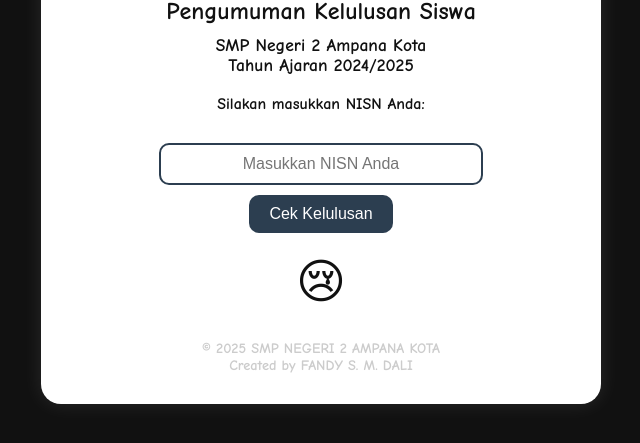
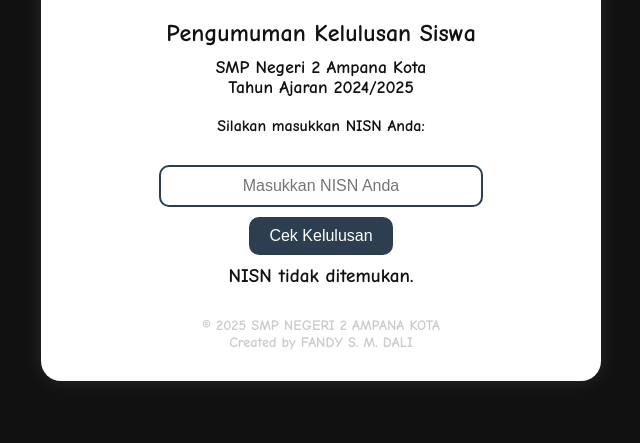
Before and after one commit to Admin-Dekstop/Web-kelulusan, a plain HTML site: page index.html in a window 1280 px wide. Both pictures are taken after a click on the button "Cek Kelulusan". Shown: the part 277-720 px from the top of the page, without its empty margins (319-959 px from the left). Drawn offline with nearby package versions, Linux system fonts and the light colour scheme.

Commit message:
index.html

```diff
--- a/index.html
+++ b/index.html
@@ -135,6 +135,12 @@
       display: none;
       animation: fadeIn 1s ease-in-out;
     }
+
+    .status {
+      font-size: 1.2em;
+      margin-top: 10px;
+    }
+
   </style>
 </head>
 <body>
@@ -156,6 +162,7 @@
     </div>
 
     <div class="emoji" id="statusEmoji">🎉</div>
+    <div class="status" id="statusText"></div>
 
     <footer>
       © 2025 SMP NEGERI 2 AMPANA KOTA<br>
@@ -192,11 +199,21 @@
     function cekKelulusan() {
       const nisn = document.getElementById("nisnInput").value.trim();
       const emoji = document.getElementById("statusEmoji");
+      const statusText = document.getElementById("statusText");
 
-      // Contoh NISN lulus atau tidak (nanti kamu ganti dengan logikamu sendiri)
-      if (nisn === "1234567890") {
+      // Data siswa (NISN, Nama, Status Kelulusan)
+      const siswaData = {
+        "1234567890": { nama: "Andi Pratama", status: "Lulus" },
+        "0987654321": { nama: "Budi Santoso", status: "Tidak Lulus" },
+      };
+
+      if (siswaData[nisn]) {
+        const siswa = siswaData[nisn];
+        statusText.innerText = `${siswa.nama} - ${siswa.status}`;
+        emoji.style.display = "block";
+
+        if (siswa.status === "Lulus") {
           emoji.innerText = "🎉";
-        emoji.style.display = "block";
           confetti({
             particleCount: 200,
             spread: 90,
@@ -204,7 +221,10 @@
           });
         } else {
           emoji.innerText = "😢";
-        emoji.style.display = "block";
+        }
+      } else {
+        statusText.innerText = "NISN tidak ditemukan.";
+        emoji.style.display = "none";
       }
     }
   </script>
```
Lines whose indentation alone changed are shown as unchanged.
